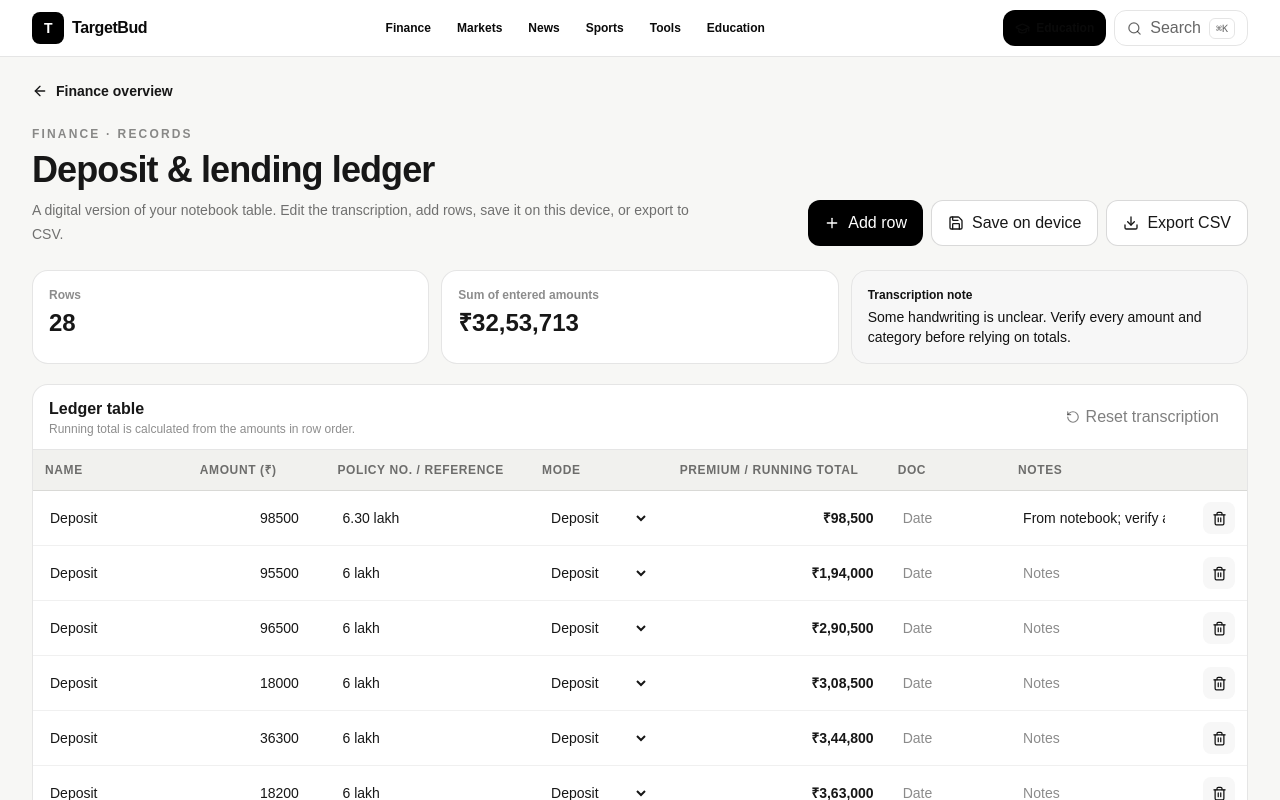
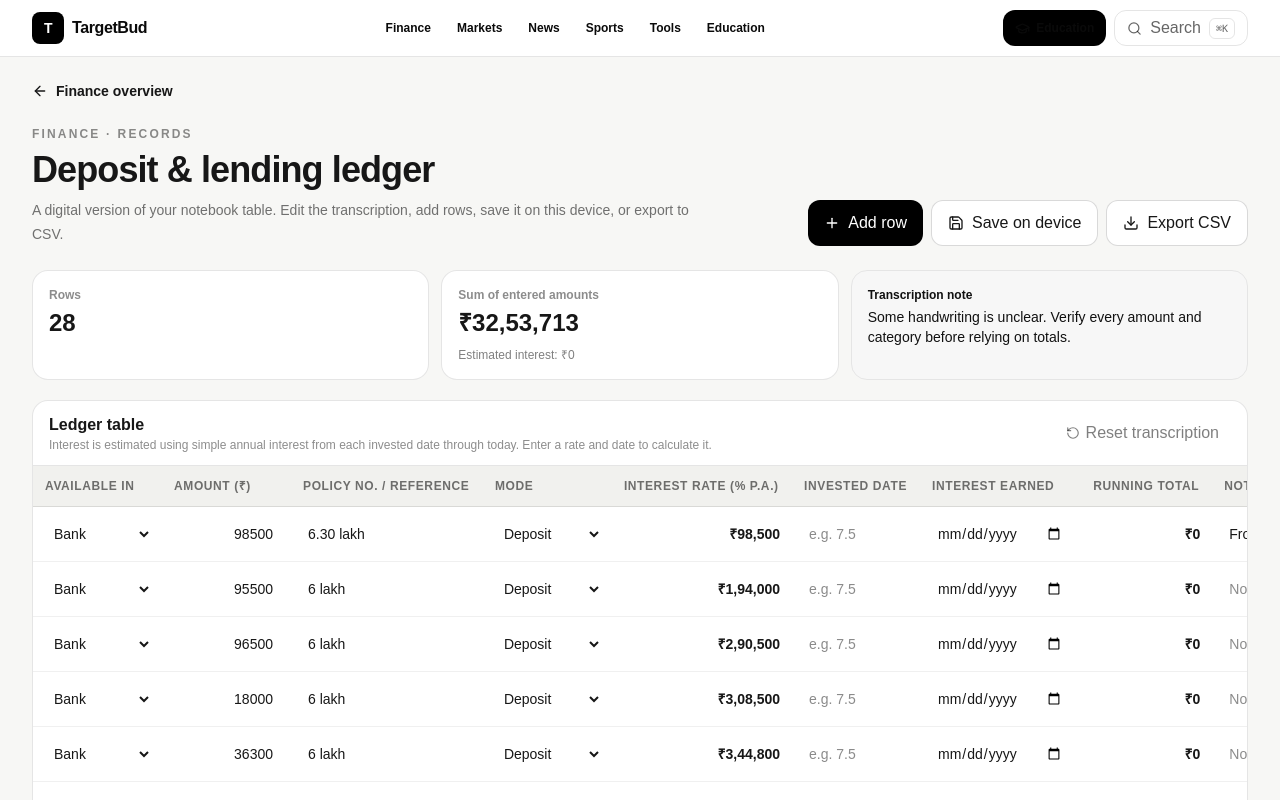
Before and after one commit to hariaahil/my-app, a Next.js app: page /goal/ledger in a window 1280 px wide. Shown: the top 800 px of the page. Built offline with nearby package versions, Linux system fonts and the light colour scheme; no server answers.

Commit message:
Enhance ledger with availability type, interest rate and earned interest

```diff
--- a/app/goal/ledger/page.tsx
+++ b/app/goal/ledger/page.tsx
@@ -4,37 +4,37 @@ import Link from "next/link";
 import { useEffect, useMemo, useState } from "react";
 import { ArrowLeft, Download, Plus, RotateCcw, Save, Trash2 } from "lucide-react";
 
-type Entry = { id: string; name: string; amount: string; policy: string; mode: string; doc: string; note: string };
-const STORAGE_KEY = "targetbud-finance-ledger-v1";
+type Entry = { id: string; availableIn: string; amount: string; policy: string; mode: string; interestRate: string; investedDate: string; note: string };
+const STORAGE_KEY = "targetbud-finance-ledger-v2";
 const initialRows: Entry[] = [
-  {id:"1",name:"Deposit",amount:"98500",policy:"6.30 lakh",mode:"Deposit",doc:"",note:"From notebook; verify amount/balance"},
-  {id:"2",name:"Deposit",amount:"95500",policy:"6 lakh",mode:"Deposit",doc:"",note:""},
-  {id:"3",name:"Deposit",amount:"96500",policy:"6 lakh",mode:"Deposit",doc:"",note:""},
-  {id:"4",name:"Deposit",amount:"18000",policy:"6 lakh",mode:"Deposit",doc:"",note:""},
-  {id:"5",name:"Deposit",amount:"36300",policy:"6 lakh",mode:"Deposit",doc:"",note:""},
-  {id:"6",name:"Deposit",amount:"18200",policy:"6 lakh",mode:"Deposit",doc:"",note:""},
-  {id:"7",name:"Deposit",amount:"10300",policy:"6 lakh",mode:"Deposit",doc:"",note:""},
-  {id:"8",name:"Deposit",amount:"1500",policy:"6.15 lakh",mode:"Deposit",doc:"",note:""},
-  {id:"9",name:"Lent",amount:"50000",policy:"6.15 lakh",mode:"Savings",doc:"",note:"Lent; verify"},
-  {id:"10",name:"Deposit",amount:"25000",policy:"6.15 lakh",mode:"Savings",doc:"",note:"Handwriting unclear; verify"},
-  {id:"11",name:"Deposit",amount:"50000",policy:"6.15 lakh",mode:"Savings",doc:"",note:""},
-  {id:"12",name:"Deposit",amount:"37000",policy:"6.15 lakh",mode:"Savings",doc:"",note:""},
-  {id:"13",name:"Deposit",amount:"49000",policy:"6.15 lakh",mode:"Savings",doc:"",note:""},
-  {id:"14",name:"Cash",amount:"10000",policy:"500",mode:"Cash",doc:"",note:""},
-  {id:"15",name:"Cash",amount:"2800",policy:"200",mode:"Cash",doc:"",note:""},
-  {id:"16",name:"Cash",amount:"5500",policy:"100",mode:"Cash",doc:"",note:""},
-  {id:"17",name:"Deposit",amount:"25000",policy:"",mode:"Savings",doc:"",note:"Pending, as marked"},
-  {id:"18",name:"",amount:"900",policy:"",mode:"Missing",doc:"",note:"Description unclear"},
-  {id:"19",name:"Cash",amount:"500000",policy:"5 lakh",mode:"Cash",doc:"",note:"Large entry; verify"},
-  {id:"20",name:"Lent",amount:"100000",policy:"From Excel",mode:"Savings",doc:"",note:"Lent"},
-  {id:"21",name:"Lent",amount:"50000",policy:"In saving",mode:"Savings",doc:"",note:"Lent"},
-  {id:"22",name:"Lent",amount:"50000",policy:"At Kabbadi",mode:"Savings",doc:"",note:"Lent"},
-  {id:"23",name:"Lent",amount:"100000",policy:"At Kiran",mode:"Savings",doc:"",note:"Lent"},
-  {id:"24",name:"Lent",amount:"500000",policy:"Gold loan",mode:"Savings",doc:"",note:"Lent"},
-  {id:"25",name:"Lent",amount:"700000",policy:"Land",mode:"Lent",doc:"",note:"Lent"},
-  {id:"26",name:"Deposit",amount:"473713",policy:"Savings",mode:"Savings",doc:"",note:""},
-  {id:"27",name:"Lent",amount:"50000",policy:"Land",mode:"",doc:"",note:""},
-  {id:"28",name:"Lent",amount:"100000",policy:"Stock/other",mode:"",doc:"",note:"Last row unclear"},
+  {id:"1",availableIn:"Bank",amount:"98500",policy:"6.30 lakh",mode:"Deposit",interestRate:"",investedDate:"",note:"From notebook; verify amount/balance"},
+  {id:"2",availableIn:"Bank",amount:"95500",policy:"6 lakh",mode:"Deposit",interestRate:"",investedDate:"",note:""},
+  {id:"3",availableIn:"Bank",amount:"96500",policy:"6 lakh",mode:"Deposit",interestRate:"",investedDate:"",note:""},
+  {id:"4",availableIn:"Bank",amount:"18000",policy:"6 lakh",mode:"Deposit",interestRate:"",investedDate:"",note:""},
+  {id:"5",availableIn:"Bank",amount:"36300",policy:"6 lakh",mode:"Deposit",interestRate:"",investedDate:"",note:""},
+  {id:"6",availableIn:"Bank",amount:"18200",policy:"6 lakh",mode:"Deposit",interestRate:"",investedDate:"",note:""},
+  {id:"7",availableIn:"Bank",amount:"10300",policy:"6 lakh",mode:"Deposit",interestRate:"",investedDate:"",note:""},
+  {id:"8",availableIn:"Bank",amount:"1500",policy:"6.15 lakh",mode:"Deposit",interestRate:"",investedDate:"",note:""},
+  {id:"9",availableIn:"Lended",amount:"50000",policy:"6.15 lakh",mode:"Savings",interestRate:"",investedDate:"",note:"Lent; verify"},
+  {id:"10",availableIn:"Bank",amount:"25000",policy:"6.15 lakh",mode:"Savings",interestRate:"",investedDate:"",note:"Handwriting unclear; verify"},
+  {id:"11",availableIn:"Bank",amount:"50000",policy:"6.15 lakh",mode:"Savings",interestRate:"",investedDate:"",note:""},
+  {id:"12",availableIn:"Bank",amount:"37000",policy:"6.15 lakh",mode:"Savings",interestRate:"",investedDate:"",note:""},
+  {id:"13",availableIn:"Bank",amount:"49000",policy:"6.15 lakh",mode:"Savings",interestRate:"",investedDate:"",note:""},
+  {id:"14",availableIn:"Cash",amount:"10000",policy:"500",mode:"Cash",interestRate:"",investedDate:"",note:""},
+  {id:"15",availableIn:"Cash",amount:"2800",policy:"200",mode:"Cash",interestRate:"",investedDate:"",note:""},
+  {id:"16",availableIn:"Cash",amount:"5500",policy:"100",mode:"Cash",interestRate:"",investedDate:"",note:""},
+  {id:"17",availableIn:"Bank",amount:"25000",policy:"",mode:"Savings",interestRate:"",investedDate:"",note:"Pending, as marked"},
+  {id:"18",availableIn:"Cash",amount:"900",policy:"",mode:"Missing",interestRate:"",investedDate:"",note:"Description unclear"},
+  {id:"19",availableIn:"Cash",amount:"500000",policy:"5 lakh",mode:"Cash",interestRate:"",investedDate:"",note:"Large entry; verify"},
+  {id:"20",availableIn:"Lended",amount:"100000",policy:"From Excel",mode:"Savings",interestRate:"",investedDate:"",note:"Lent"},
+  {id:"21",availableIn:"Lended",amount:"50000",policy:"In saving",mode:"Savings",interestRate:"",investedDate:"",note:"Lent"},
+  {id:"22",availableIn:"Lended",amount:"50000",policy:"At Kabbadi",mode:"Savings",interestRate:"",investedDate:"",note:"Lent"},
+  {id:"23",availableIn:"Lended",amount:"100000",policy:"At Kiran",mode:"Savings",interestRate:"",investedDate:"",note:"Lent"},
+  {id:"24",availableIn:"Lended",amount:"500000",policy:"Gold loan",mode:"Savings",interestRate:"",investedDate:"",note:"Lent"},
+  {id:"25",availableIn:"Lended",amount:"700000",policy:"Land",mode:"Lent",interestRate:"",investedDate:"",note:"Lent"},
+  {id:"26",availableIn:"Bank",amount:"473713",policy:"Savings",mode:"Savings",interestRate:"",investedDate:"",note:""},
+  {id:"27",availableIn:"Lended",amount:"50000",policy:"Land",mode:"",interestRate:"",investedDate:"",note:""},
+  {id:"28",availableIn:"Lended",amount:"100000",policy:"Stock/other",mode:"",interestRate:"",investedDate:"",note:"Last row unclear"},
 ];
 
 const money = (n:number) => "₹" + Math.round(n).toLocaleString("en-IN");
@@ -45,13 +45,24 @@ export default function FinanceLedgerPage() {
   const [rows,setRows] = useState<Entry[]>(initialRows);
   const [saved,setSaved] = useState(false);
   useEffect(()=>{ try { const raw=localStorage.getItem(STORAGE_KEY); if(raw){ const parsed=JSON.parse(raw); if(Array.isArray(parsed)) setRows(parsed); } } catch {} },[]);
+  const today = new Date();
+  const interestFor = (r: Entry) => {
+    const principal = parseAmount(r.amount);
+    const rate = Math.max(0, Number(r.interestRate) || 0);
+    if (!r.investedDate || !principal || !rate) return 0;
+    const start = new Date(r.investedDate + "T00:00:00");
+    if (Number.isNaN(start.getTime()) || start > today) return 0;
+    const days = Math.max(0, Math.floor((new Date(today.getFullYear(),today.getMonth(),today.getDate()).getTime()-start.getTime())/86400000));
+    return principal * (rate/100) * (days/365);
+  };
+  const totalInterest = rows.reduce((sum,r)=>sum+interestFor(r),0);
   const running = useMemo(()=>{let total=0; return rows.map(r=>{ total+=parseAmount(r.amount); return total; });},[rows]);
   const total = rows.reduce((s,r)=>s+parseAmount(r.amount),0);
   const update = (id:string,key:keyof Entry,value:string)=>{setRows(old=>old.map(r=>r.id===id?{...r,[key]:value}:r));setSaved(false)};
-  const add = ()=>{setRows(old=>[...old,{id:Date.now().toString(),name:"",amount:"",policy:"",mode:"",doc:"",note:""}]);setSaved(false)};
+  const add = ()=>{setRows(old=>[...old,{id:Date.now().toString(),availableIn:"Bank",amount:"",policy:"",mode:"",interestRate:"",investedDate:"",note:""}]);setSaved(false)};
   const save = ()=>{localStorage.setItem(STORAGE_KEY,JSON.stringify(rows));setSaved(true)};
   const reset = ()=>{if(confirm("Reset this ledger to the initial transcription? This replaces your saved local copy.")){setRows(initialRows);localStorage.removeItem(STORAGE_KEY);setSaved(false)}};
-  const download = ()=>{const head=["Name","Amount (INR)","Policy No. / Reference","Mode","DOC","Notes","Running Total (INR)"];const csv=[head,...rows.map((r,i)=>[r.name,r.amount,r.policy,r.mode,r.doc,r.note,String(running[i])])].map(line=>line.map(x=>'"'+String(x??"").replace(/"/g,'""')+'"').join(",")).join("\r\n");const url=URL.createObjectURL(new Blob([csv],{type:"text/csv;charset=utf-8;"}));const a=document.createElement("a");a.href=url;a.download="targetbud-finance-ledger.csv";a.click();URL.revokeObjectURL(url)};
+  const download = ()=>{const head=["Available In","Amount (INR)","Policy No. / Reference","Mode","Interest Rate (% p.a.)","Invested Date","Interest Earned (INR, simple annual)","Notes","Running Total (INR)"];const csv=[head,...rows.map((r,i)=>[r.availableIn,r.amount,r.policy,r.mode,r.interestRate,r.investedDate,String(interestFor(r).toFixed(2)),r.note,String(running[i])])].map(line=>line.map(x=>'"'+String(x??"").replace(/"/g,'""')+'"').join(",")).join("\r\n");const url=URL.createObjectURL(new Blob([csv],{type:"text/csv;charset=utf-8;"}));const a=document.createElement("a");a.href=url;a.download="targetbud-finance-ledger.csv";a.click();URL.revokeObjectURL(url)};
   return <main className="min-h-screen bg-[#f7f7f5] text-[#171717]">
     <div className="mx-auto max-w-[1500px] px-4 py-6 sm:px-6 lg:px-8">
       <Link href="/goal" className="inline-flex items-center gap-2 text-sm font-bold text-black/55 hover:text-black"><ArrowLeft size={16}/> Finance overview</Link>
@@ -61,27 +72,29 @@ export default function FinanceLedgerPage() {
       </header>
       <div className="mt-6 grid gap-3 sm:grid-cols-3">
         <div className="rounded-2xl border border-black/10 bg-white p-4"><p className="text-xs font-bold text-black/45">Rows</p><p className="mt-1 text-2xl font-black">{rows.length}</p></div>
-        <div className="rounded-2xl border border-black/10 bg-white p-4"><p className="text-xs font-bold text-black/45">Sum of entered amounts</p><p className="mt-1 text-2xl font-black">{money(total)}</p></div>
+        <div className="rounded-2xl border border-black/10 bg-white p-4"><p className="text-xs font-bold text-black/45">Sum of entered amounts</p><p className="mt-1 text-2xl font-black">{money(total)}</p><p className="mt-2 text-xs text-black/50">Estimated interest: {money(totalInterest)}</p></div>
         <div className="rounded-2xl border border-amber-300 bg-amber-50 p-4"><p className="text-xs font-bold text-amber-900">Transcription note</p><p className="mt-1 text-sm leading-5 text-amber-900">Some handwriting is unclear. Verify every amount and category before relying on totals.</p></div>
       </div>
       <div className="mt-5 overflow-hidden rounded-2xl border border-black/10 bg-white">
-        <div className="flex flex-wrap items-center justify-between gap-2 border-b border-black/10 px-4 py-3"><div><h2 className="font-black">Ledger table</h2><p className="text-xs text-black/45">Running total is calculated from the amounts in row order.</p></div><button onClick={reset} className="inline-flex items-center gap-1.5 rounded-lg px-3 py-2 text-xs font-bold text-black/50 hover:bg-black/5"><RotateCcw size={14}/> Reset transcription</button></div>
-        <div className="overflow-x-auto"><table className="w-full min-w-[1120px] border-collapse text-left text-sm">
-          <thead className="bg-[#f1f1ee] text-xs uppercase tracking-wider text-black/55"><tr>{["Name","Amount (₹)","Policy No. / Reference","Mode","Premium / Running total","DOC","Notes",""].map(h=><th key={h} className="border-b border-black/10 px-3 py-3 font-black">{h}</th>)}</tr></thead>
+        <div className="flex flex-wrap items-center justify-between gap-2 border-b border-black/10 px-4 py-3"><div><h2 className="font-black">Ledger table</h2><p className="text-xs text-black/45">Interest is estimated using simple annual interest from each invested date through today. Enter a rate and date to calculate it.</p></div><button onClick={reset} className="inline-flex items-center gap-1.5 rounded-lg px-3 py-2 text-xs font-bold text-black/50 hover:bg-black/5"><RotateCcw size={14}/> Reset transcription</button></div>
+        <div className="overflow-x-auto"><table className="w-full min-w-[1500px] border-collapse text-left text-sm">
+          <thead className="bg-[#f1f1ee] text-xs uppercase tracking-wider text-black/55"><tr>{["Available In","Amount (₹)","Policy No. / Reference","Mode","Interest rate (% p.a.)","Invested date","Interest earned","Running total","Notes",""].map(h=><th key={h} className="border-b border-black/10 px-3 py-3 font-black">{h}</th>)}</tr></thead>
           <tbody>{rows.map((r,i)=><tr key={r.id} className="border-b border-black/[.06] last:border-0 hover:bg-black/[.015]">
-            <td className="px-2 py-2"><input aria-label="Name" value={r.name} onChange={e=>update(r.id,"name",e.target.value)} placeholder="Deposit / Lent" className="w-32 rounded-lg border border-transparent bg-transparent px-2 py-2 outline-none focus:border-black/20 focus:bg-white"/></td>
+            <td className="px-2 py-2"><select aria-label="Available in" value={r.availableIn} onChange={e=>update(r.id,"availableIn",e.target.value)} className="w-28 rounded-lg border border-transparent bg-transparent px-2 py-2 outline-none focus:border-black/20 focus:bg-white">{["Bank","Cash","Lended"].map(x=><option key={x}>{x}</option>)}</select></td>
             <td className="px-2 py-2"><input aria-label="Amount in rupees" inputMode="decimal" value={r.amount} onChange={e=>update(r.id,"amount",e.target.value)} placeholder="0" className="w-28 rounded-lg border border-transparent bg-transparent px-2 py-2 text-right font-semibold tabular-nums outline-none focus:border-black/20 focus:bg-white"/></td>
             <td className="px-2 py-2"><input aria-label="Policy or reference" value={r.policy} onChange={e=>update(r.id,"policy",e.target.value)} placeholder="Reference" className="w-36 rounded-lg border border-transparent bg-transparent px-2 py-2 outline-none focus:border-black/20 focus:bg-white"/></td>
             <td className="px-2 py-2"><select aria-label="Mode" value={r.mode} onChange={e=>update(r.id,"mode",e.target.value)} className="w-28 rounded-lg border border-transparent bg-transparent px-2 py-2 outline-none focus:border-black/20 focus:bg-white"><option value="">—</option>{["Deposit","Savings","Cash","Lent","Insurance","Pending","Missing","Other"].map(x=><option key={x}>{x}</option>)}</select></td>
             <td className="px-3 py-2 text-right font-bold tabular-nums">{money(running[i])}</td>
-            <td className="px-2 py-2"><input aria-label="DOC" value={r.doc} onChange={e=>update(r.id,"doc",e.target.value)} placeholder="Date" className="w-24 rounded-lg border border-transparent bg-transparent px-2 py-2 outline-none focus:border-black/20 focus:bg-white"/></td>
+            <td className="px-2 py-2"><input aria-label="Interest rate percentage per annum" type="number" min="0" step="0.1" value={r.interestRate} onChange={e=>update(r.id,"interestRate",e.target.value)} placeholder="e.g. 7.5" className="w-24 rounded-lg border border-transparent bg-transparent px-2 py-2 outline-none focus:border-black/20 focus:bg-white"/></td>
+            <td className="px-2 py-2"><input aria-label="Invested date" type="date" value={r.investedDate} onChange={e=>update(r.id,"investedDate",e.target.value)} className="w-36 rounded-lg border border-transparent bg-transparent px-2 py-2 outline-none focus:border-black/20 focus:bg-white"/></td>
+            <td className="px-3 py-2 text-right font-bold tabular-nums">{money(interestFor(r))}</td>
             <td className="px-2 py-2"><input aria-label="Notes" value={r.note} onChange={e=>update(r.id,"note",e.target.value)} placeholder="Notes" className="w-40 rounded-lg border border-transparent bg-transparent px-2 py-2 outline-none focus:border-black/20 focus:bg-white"/></td>
             <td className="px-2 py-2"><button aria-label="Delete row" onClick={()=>{setRows(old=>old.filter(x=>x.id!==r.id));setSaved(false)}} className="grid size-8 place-items-center rounded-lg text-black/35 hover:bg-red-50 hover:text-red-700"><Trash2 size={15}/></button></td>
           </tr>)}</tbody>
-          <tfoot className="bg-[#f7f7f5]"><tr><td colSpan={4} className="px-4 py-4 font-black">Total of all entered amounts</td><td className="px-3 py-4 text-right text-base font-black tabular-nums">{money(total)}</td><td colSpan={3} className="px-3 py-4 text-xs text-black/45">Not a verified bank balance or net-worth figure.</td></tr></tfoot>
+          <tfoot className="bg-[#f7f7f5]"><tr><td colSpan={3} className="px-4 py-4 font-black">Totals</td><td></td><td></td><td></td><td className="px-3 py-4 text-right text-base font-black tabular-nums">{money(totalInterest)}</td><td className="px-3 py-4 text-right text-base font-black tabular-nums">{money(total)}</td><td className="px-3 py-4 text-xs text-black/45">Estimated interest only; verify rates and dates.</td><td></td></tr></tfoot>
         </table></div>
       </div>
-      <p className="mt-4 text-xs leading-5 text-black/45">Privacy: this page saves to this browser/device only when you press “Save on device”. It is not synced to your TargetBud account. The initial rows are a best-effort transcription from your photo, not a verified accounting record.</p>
+      <p className="mt-4 text-xs leading-5 text-black/45">Interest earned is an estimate of simple interest (principal × annual rate × elapsed days ÷ 365); it is not compound interest and does not account for tax, fees, withdrawals, or changing rates. Privacy: this page saves to this browser/device only when you press “Save on device”. The initial rows are a best-effort transcription from your photo, not a verified accounting record.</p>
     </div>
   </main>;
 }
```
